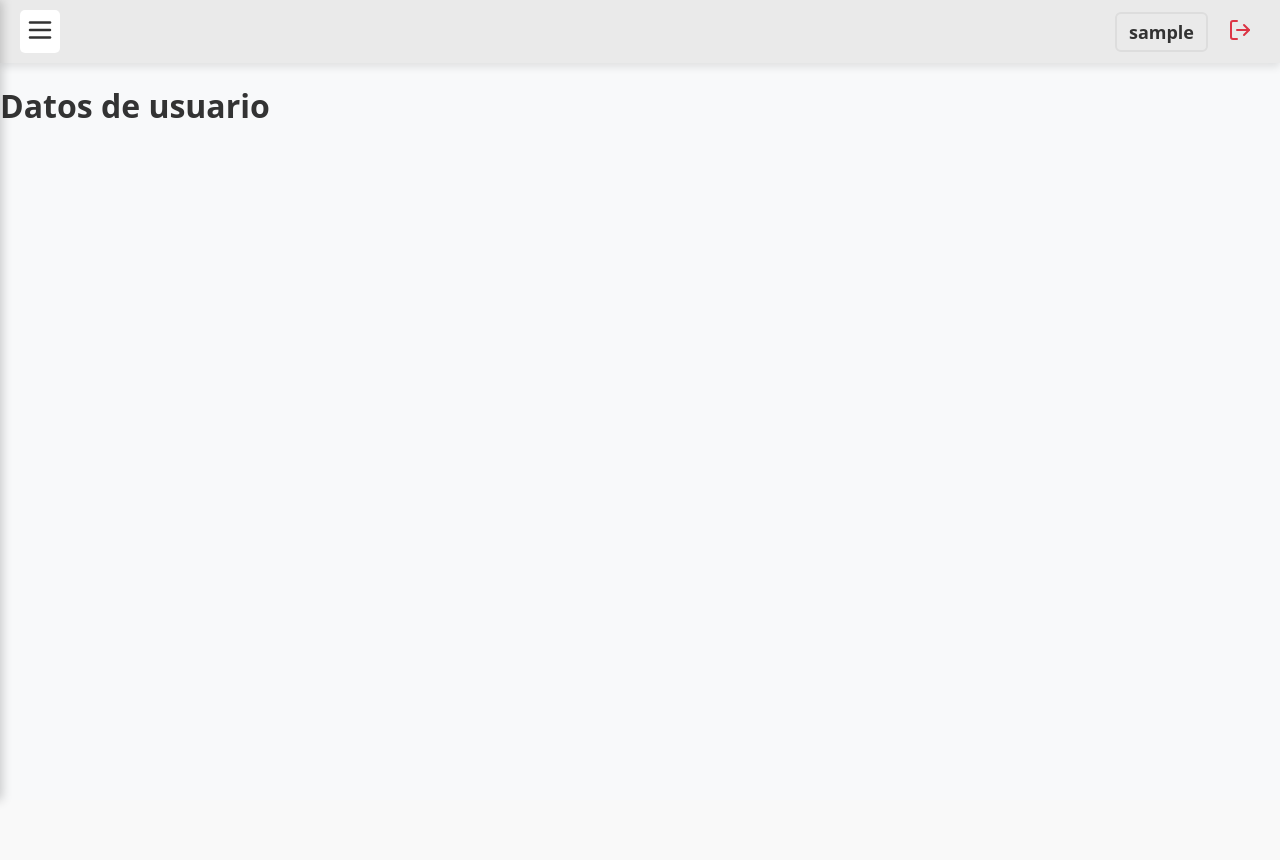
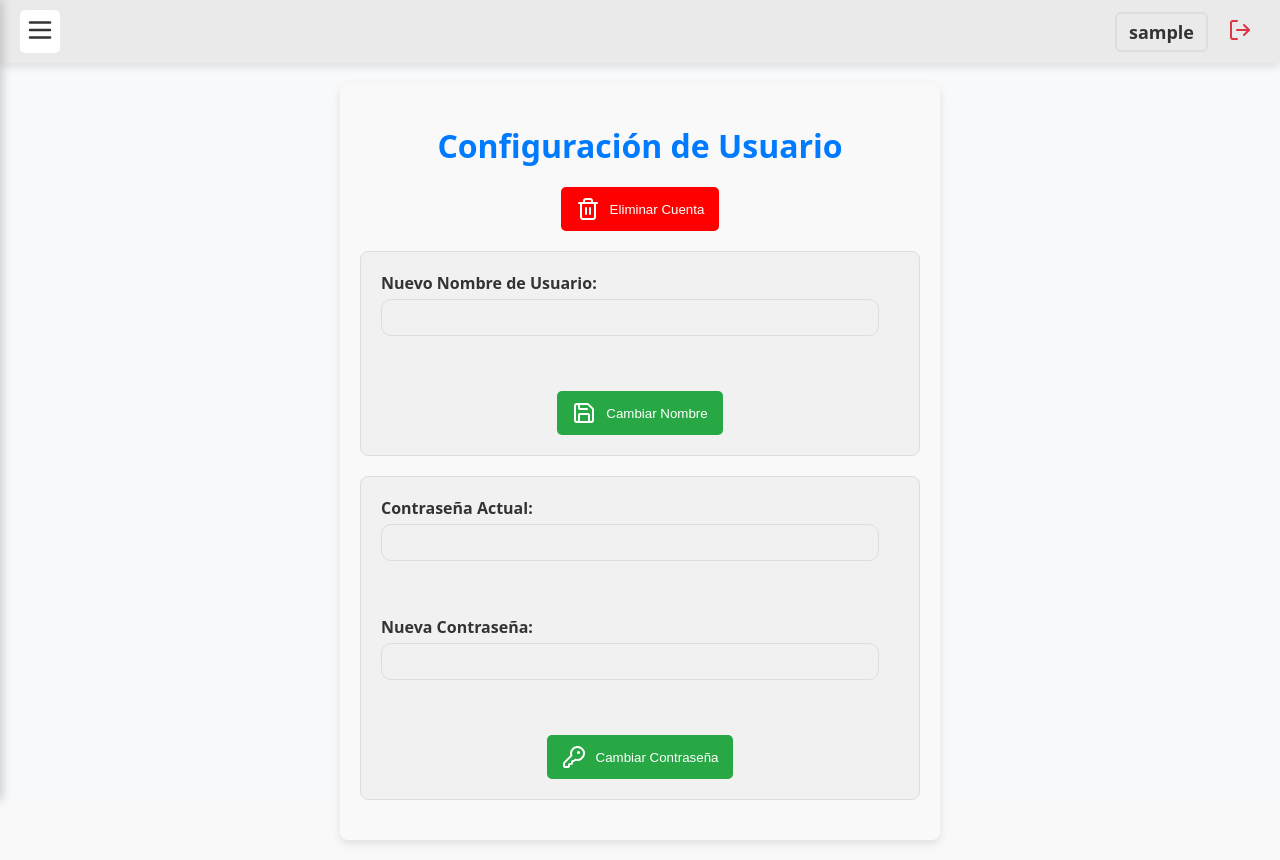
Before and after one commit to Danielrey99/Python, a React (Vite) app in the folder proyectos/web_python_todolist/web/: page /user in a window 1280 px wide. Before the commit the page ends 800 px from the top, so only its background shows below. Built offline with nearby package versions, Linux system fonts and the light colour scheme; sample sign-in values are in the browser's storage.

Commit message:
feat(todolist): Creada pagina de usuario

```diff
--- a/proyectos/web_python_todolist/web/src/pages/UserPage.jsx
+++ b/proyectos/web_python_todolist/web/src/pages/UserPage.jsx
@@ -1,8 +1,170 @@
+import React, { useState } from 'react';
+import { useNavigate } from 'react-router-dom';
+import { cambiarNombreUsuario, cambiarContrasenhaUsuario, eliminarUsuario } from '../services/apiService';
+import styles from './UserPage.module.css';
+import { Save, Trash2, KeyRound } from 'lucide-react';
+import { validateUsername, validatePassword } from '../utils/validation';
+
 function UserPage() {
+    const navigate = useNavigate();
+    const [nuevoNombre, setNuevoNombre] = useState('');
+    const [contrasenhaActual, setContrasenhaActual] = useState('');
+    const [contrasenhaNueva, setContrasenhaNueva] = useState('');
+    const [nuevoNombreError, setNuevoNombreError] = useState('');
+    const [contrasenhaActualError, setContrasenhaActualError] = useState('');
+    const [contrasenhaNuevaError, setContrasenhaNuevaError] = useState('');
+    const [error, setError] = useState(null);
+    const [loading, setLoading] = useState(false);
+
+    const handleCambiarNombre = async (e) => {
+        e.preventDefault();
+        const nuevoNombreErrorMsg = validateUsername(nuevoNombre);
+        setNuevoNombreError(nuevoNombreErrorMsg);
+
+        if (nuevoNombreErrorMsg) {
+            return;
+        }
+
+        setLoading(true);
+        setError(null);
+        try {
+            await cambiarNombreUsuario(nuevoNombre);
+            setLoading(false);
+            alert('Nombre de usuario cambiado con éxito.');
+        } catch (err) {
+            setError(err.message);
+            setLoading(false);
+        }
+    };
+
+    const handleCambiarContrasenha = async (e) => {
+        e.preventDefault();
+        const contrasenhaActualErrorMsg = validatePassword(contrasenhaActual);
+        const contrasenhaNuevaErrorMsg = validatePassword(contrasenhaNueva);
+
+        setContrasenhaActualError(contrasenhaActualErrorMsg);
+        setContrasenhaNuevaError(contrasenhaNuevaErrorMsg);
+
+        if (contrasenhaActualErrorMsg || contrasenhaNuevaErrorMsg) {
+            return;
+        }
+
+        setLoading(true);
+        setError(null);
+        try {
+            await cambiarContrasenhaUsuario(contrasenhaActual, contrasenhaNueva);
+            setLoading(false);
+            alert('Contraseña cambiada con éxito.');
+        } catch (err) {
+            setError(err.message);
+            setLoading(false);
+        }
+    };
+
+    const handleEliminarUsuario = async () => {
+        if (window.confirm('¿Estás seguro de que quieres eliminar tu cuenta?')) {
+            setLoading(true);
+            setError(null);
+            try {
+                await eliminarUsuario();
+                localStorage.removeItem('token');
+                navigate('/login');
+            } catch (err) {
+                setError(err.message);
+                setLoading(false);
+            }
+        }
+    };
+
+    if (loading) {
+        return (
+            <div className={styles.userFullScreenContainer}>
+                <div className={styles.userMessageContainer}>
+                    <div className={styles.userLoading}>Cargando...</div>
+                </div>
+            </div>
+        );
+    }
+
+    if (error) {
+        return (
+            <div className={styles.userFullScreenContainer}>
+                <div className={styles.userMessageContainer}>
+                    <div className={styles.userError}>Error: {error}</div>
+                </div>
+            </div>
+        );
+    }
 
     return (
-        <div>
-            <h1>Datos de usuario</h1>
+        <div className={styles.userContainer}>
+            <h1 className={styles.userTitle}>Configuración de Usuario</h1>
+
+            <button onClick={handleEliminarUsuario} className={styles.userDeleteButton}>
+                <Trash2 size={24} className={styles.userIconMargin} /> Eliminar Cuenta
+            </button>
+
+            <div className={styles.userChangeNameContainer}>
+                <form onSubmit={handleCambiarNombre}>
+                    <div className={styles.userFormGroup}>
+                        <label htmlFor="nuevoNombre" className={styles.userLabel}>Nuevo Nombre de Usuario:</label>
+                        <input
+                            type="text"
+                            id="nuevoNombre"
+                            value={nuevoNombre}
+                            onChange={(e) => setNuevoNombre(e.target.value)}
+                            required
+                            className={styles.userInput}
+                        />
+                        <div className={styles.userValidationErrorContainer}>
+                            {nuevoNombreError && <p className={styles.userValidationErrorMessage}>{nuevoNombreError}</p>}
+                        </div>
+                    </div>
+                    <div className={styles.userButtonContainer}>
+                        <button type="submit" className={styles.userSaveButton}>
+                            <Save size={24} className={styles.userIconMargin} /> Cambiar Nombre
+                        </button>
+                    </div>
+                </form>
+            </div>
+
+            <div className={styles.userChangePasswordContainer}>
+                <form onSubmit={handleCambiarContrasenha}>
+                    <div className={styles.userFormGroup}>
+                        <label htmlFor="contrasenhaActual" className={styles.userLabel}>Contraseña Actual:</label>
+                        <input
+                            type="password"
+                            id="contrasenhaActual"
+                            value={contrasenhaActual}
+                            onChange={(e) => setContrasenhaActual(e.target.value)}
+                            required
+                            className={styles.userInput}
+                        />
+                        <div className={styles.userValidationErrorContainer}>
+                            {contrasenhaActualError && <p className={styles.userValidationErrorMessage}>{contrasenhaActualError}</p>}
+                        </div>
+                    </div>
+                    <div className={styles.userFormGroup}>
+                        <label htmlFor="contrasenhaNueva" className={styles.userLabel}>Nueva Contraseña:</label>
+                        <input
+                            type="password"
+                            id="contrasenhaNueva"
+                            value={contrasenhaNueva}
+                            onChange={(e) => setContrasenhaNueva(e.target.value)}
+                            required
+                            className={styles.userInput}
+                        />
+                        <div className={styles.userValidationErrorContainer}>
+                            {contrasenhaNuevaError && <p className={styles.userValidationErrorMessage}>{contrasenhaNuevaError}</p>}
+                        </div>
+                    </div>
+                    <div className={styles.userButtonContainer}>
+                        <button type="submit" className={styles.userSaveButton}>
+                            <KeyRound size={24} className={styles.userIconMargin} /> Cambiar Contraseña
+                        </button>
+                    </div>
+                </form>
+            </div>
         </div>
     );
 }
--- /dev/null
+++ b/proyectos/web_python_todolist/web/src/pages/UserPage.module.css
@@ -0,0 +1,137 @@
+.userContainer {
+    width: 90%;
+    max-width: 600px;
+    margin: 20px auto;
+    padding: 20px;
+    text-align: center;
+    background-color: var(--background);
+    color: var(--text);
+    border-radius: 8px;
+    box-shadow: 0 4px 8px rgba(0, 0, 0, 0.1);
+}
+
+.userChangeNameContainer, .userChangePasswordContainer {
+    margin-bottom: 20px;
+    padding: 20px;
+    border: 1px solid var(--border);
+    border-radius: 8px;
+    background-color: var(--table-row-alt);
+    text-align: left;
+}
+
+.userButtonContainer {
+    text-align: center;
+}
+
+.userTitle {
+    font-size: 2em;
+    margin-bottom: 20px;
+    color: var(--primary);
+}
+
+.userFormGroup {
+    margin-bottom: 15px;
+    text-align: left;
+}
+
+.userLabel {
+    display: block;
+    margin-bottom: 5px;
+    font-weight: bold;
+}
+
+.userInput {
+    width: calc(100% - 20px); /* Ajuste para márgenes y rellenos */
+    padding: 10px;
+    margin-bottom: 10px;
+    border: 1px solid var(--border);
+    border-radius: 10px;
+    background-color: var(--table-row-alt); /* Añadido para consistencia */
+    color: var(--text); /* Añadido para consistencia */
+}
+
+.userSaveButton, .userDeleteButton {
+    display: inline-flex;
+    align-items: center;
+    justify-content: center;
+    padding: 10px 15px;
+    border-radius: 5px;
+    color: white;
+    text-decoration: none;
+    transition: background-color 0.3s;
+    border: none;
+}
+
+.userSaveButton {
+    background-color: var(--secondary);
+}
+
+.userDeleteButton {
+    background-color: red;
+    margin-bottom: 20px;
+}
+
+.userSaveButton:hover {
+    background-color: var(--secondary-darker);
+    transform: scale(1.1);
+}
+
+.userDeleteButton:hover {
+    background-color: darkred;
+    transform: scale(1.1);
+}
+
+.userIconMargin {
+    margin-right: 10px;
+}
+
+.userFullScreenContainer {
+    display: flex;
+    justify-content: center;
+    align-items: center;
+    position: fixed;
+    top: 0;
+    left: 0;
+    width: 100%;
+    height: 100%;
+    background-color: rgba(0, 0, 0, 0.1);
+}
+
+.userMessageContainer {
+    text-align: center;
+}
+
+.userLoading {
+    color: var(--secondary-text);
+    background-color: var(--table-row-alt);
+    padding: 10px;
+    border-radius: 5px;
+    margin-top: 20px;
+    text-align: center;
+    display: flex;
+    align-items: center;
+    justify-content: center;
+}
+
+.userError {
+    color: var(--error);
+    background-color: var(--error-background);
+    padding: 10px;
+    border-radius: 5px;
+    margin-top: 20px;
+    text-align: center;
+}
+
+.userValidationErrorContainer {
+    min-height: 20px;
+    margin-top: 10px;
+    text-align: center;
+}
+
+.userValidationErrorMessage {
+    color: var(--error);
+    font-size: 14px;
+    margin: 0;
+    padding: 2px 0;
+    display: block;
+}
```
